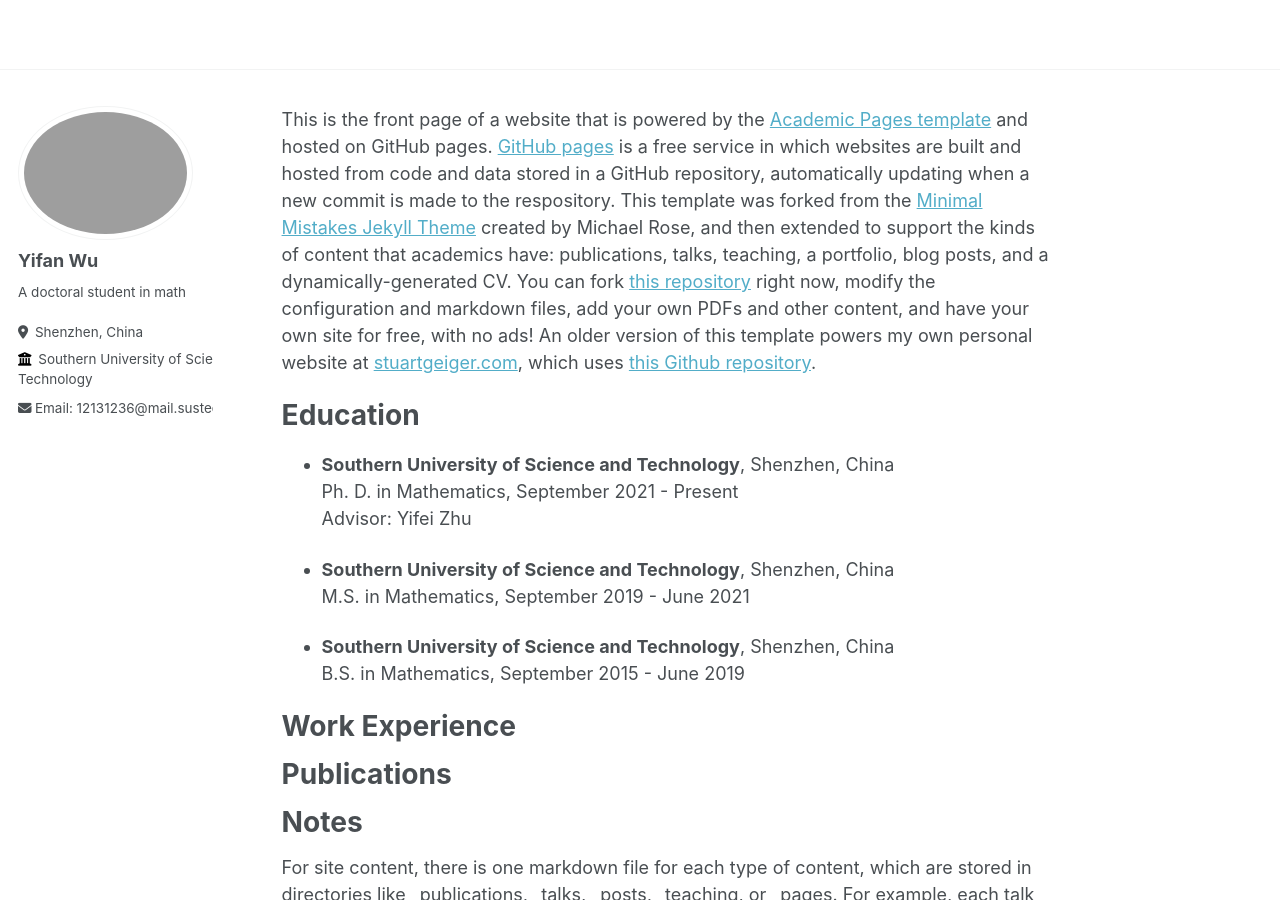
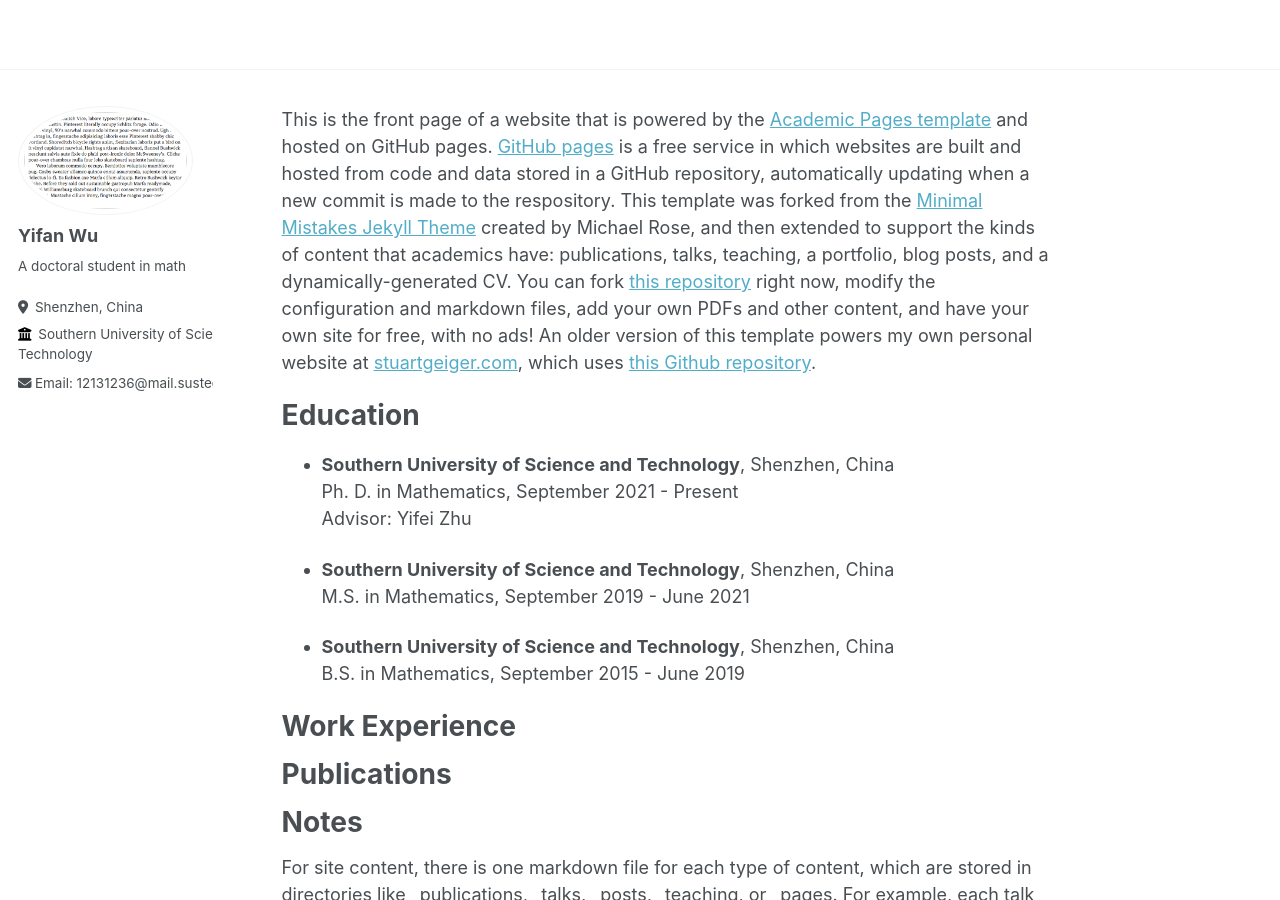
Before and after one commit to Wuyf19970105/Wuyf19970105.github.io, a Jekyll site: the page built from _pages/about.md, in a window 1280 px wide and 900 px high. Built offline with Jekyll 4.4.1, drawn with Linux system fonts in a browser that asks for light colours.

Commit message:
Update _config.yml
Signed-off-by: Yifan Wu <148335396+Wuyf19970105@users.noreply.github.com>

```diff
--- a/_config.yml
+++ b/_config.yml
@@ -21,7 +21,7 @@ repository               : "academicpages/academicpages.github.io"
 #               Additional customization can be done by editing /_includes/author-profile.html
 author:
   # Biographic information
-  avatar           : " "
+  avatar           : "paragraph-indent.png"
   name             : "Yifan Wu"
   pronouns         : # example: "she/her"
   bio              : "A doctoral student in math"
```
